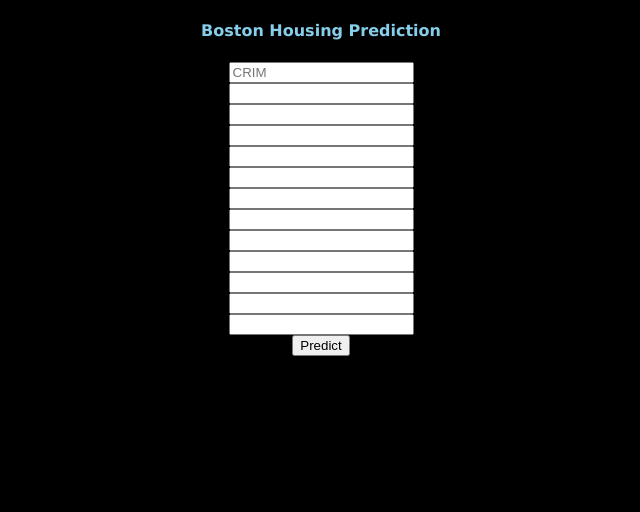
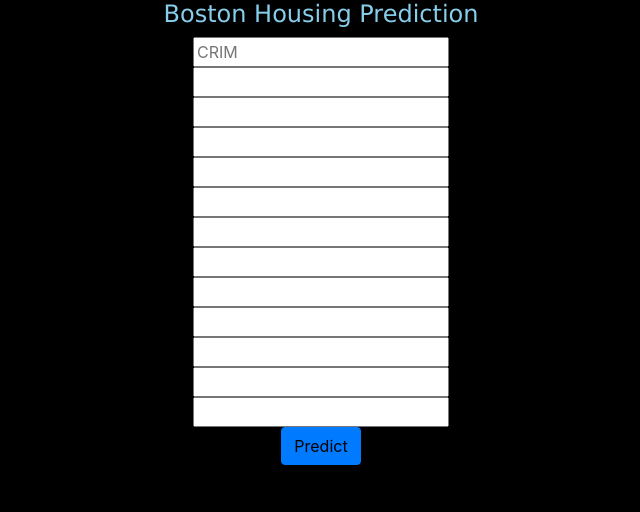
Before and after one commit to Rishabh-Mer/Boston-Housing-Prediction, a Flask app: page / in a window 1280 px wide. Shown: the top 512 px of the page, without its empty margins (319-959 px from the left). Run offline with Flask 2, Linux system fonts and the light colour scheme; parts of the project's set-up code (start-up, migrations or seed data) failed here and were passed over; some libraries are stand-ins or nearby versions.

Commit message:
changes in index.html

```diff
--- a/templates/index.html
+++ b/templates/index.html
@@ -4,7 +4,16 @@
     <meta charset="UTF-8">
     <meta http-equiv="X-UA-Compatible" content="IE=edge">
     <meta name="viewport" content="width=device-width, initial-scale=1.0">
+
+    <script src="https://kit.fontawesome.com/47101d2035.js" crossorigin="anonymous"></script>
+
+    <link rel="stylesheet" href="https://maxcdn.bootstrapcdn.com/bootstrap/4.0.0/css/bootstrap.min.css"
+      integrity="sha384-Gn5384xqQ1aoWXA+058RXPxPg6fy4IWvTNh0E263XmFcJlSAwiGgFAW/dAiS6JXm" crossorigin="anonymous">
+
+
     <title>Boston House Prediciton</title>
+
+
     <style>
         h4 {
             color:  skyblue;
@@ -27,9 +36,10 @@
 
     </style>
 </head>
-<body>
+<body class="center">
 
     <div class="login" style="text-align: center;">
+
         <h4>Boston Housing Prediction</h4>
 
         <form action="{{ url_for('predict') }}" method="post" id="form">
@@ -58,6 +68,7 @@
 
     </div>
     <br>
+
     <div>
         <h5>{{ prediction_text }}</h5>
     </div>
```
